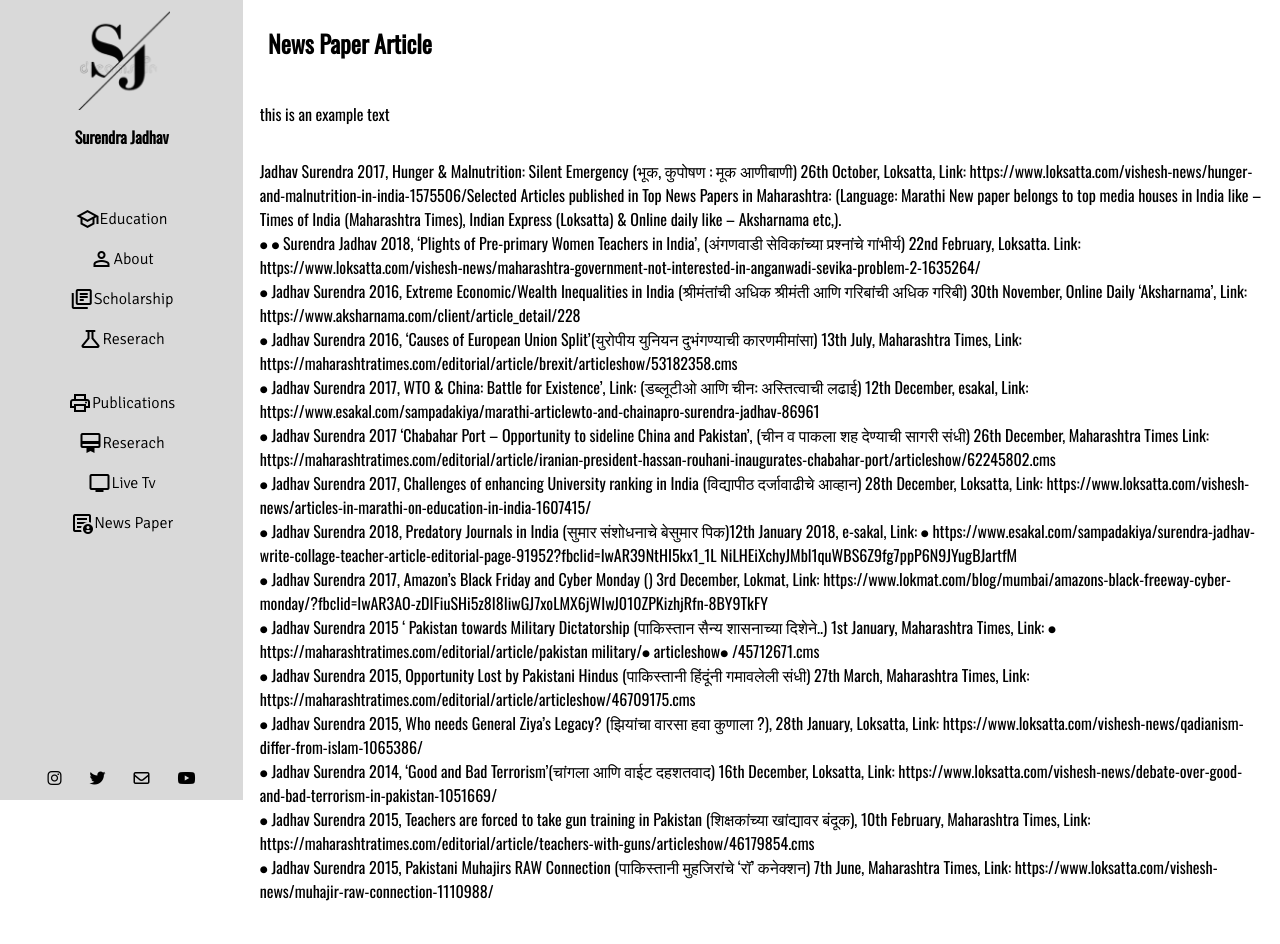
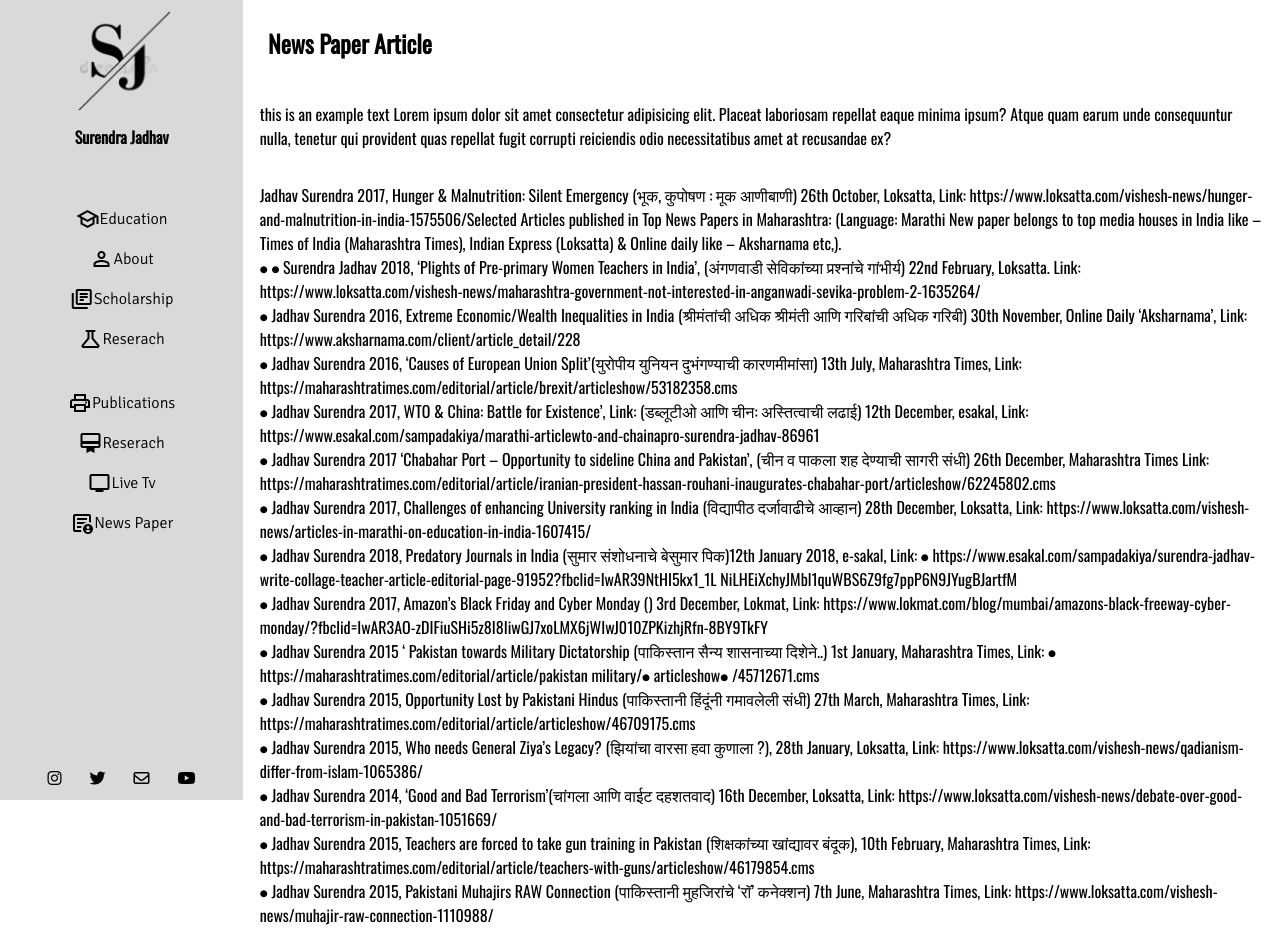
Before and after one commit to MinalSalvi/Portfolio_FE, an Angular app: page /NewsPaper in a window 1280 px wide. Before the commit the page ends 920 px from the top, so only its background shows below. Built offline with nearby package versions, Linux system fonts and the light colour scheme.

Commit message:
Update news-paper.component.html
this is a test

```diff
--- a/src/app/news-paper/news-paper.component.html
+++ b/src/app/news-paper/news-paper.component.html
@@ -6,6 +6,7 @@
 </h2>
 <p>
     this is an example text
+    Lorem ipsum dolor sit amet consectetur adipisicing elit. Placeat laboriosam repellat eaque minima ipsum? Atque quam earum unde consequuntur nulla, tenetur qui provident quas repellat fugit corrupti reiciendis odio necessitatibus amet at recusandae ex?
 </p>
 <p>
     Jadhav Surendra 2017, Hunger & Malnutrition: Silent Emergency (भूक, कुपोषण : मूक आणीबाणी) 26th October, Loksatta, Link: https://www.loksatta.com/vishesh-news/hunger-and-malnutrition-in-india-1575506/Selected Articles published in Top News Papers in Maharashtra: (Language: Marathi New paper belongs to top media houses in India like – Times of India (Maharashtra Times), Indian Express (Loksatta) & Online daily like – Aksharnama etc,). <br>
```
